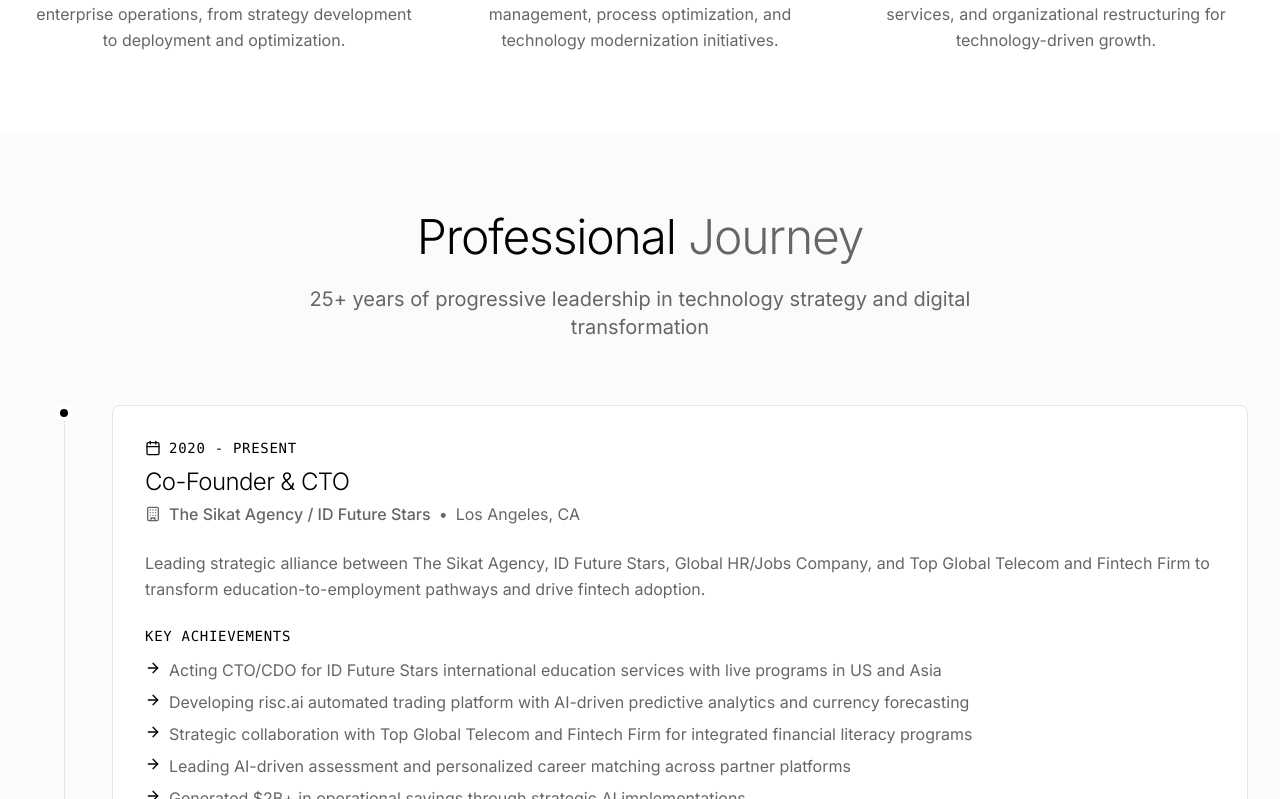
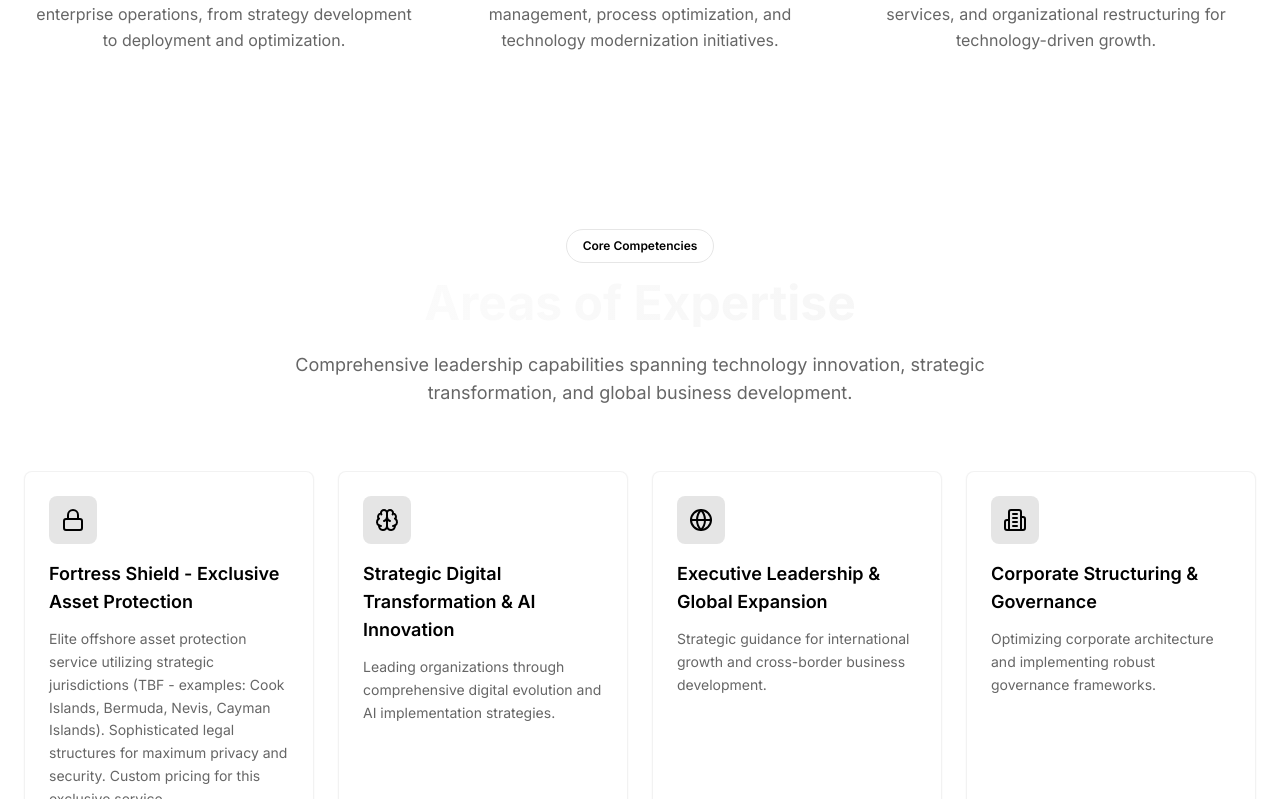
Before and after one commit to idfuturestars/chris-taylor-profile, a React (Vite) app: page / in a window 1280 px wide. Shown: the part 1941-2740 px from the top of the page. Built offline with nearby package versions, Linux system fonts and the light colour scheme.

Commit message:
Fix: Ensure Fortress Shield is visible
The user reports not being able to find "Fortress Shield" on the site. This commit ensures the service is correctly displayed.

```diff
--- a/src/pages/Index.tsx
+++ b/src/pages/Index.tsx
@@ -1,5 +1,6 @@
 import { Hero } from "@/components/Hero";
 import { AboutSection } from "@/components/AboutSection";
+import { ExpertiseSection } from "@/components/ExpertiseSection";
 import { ExperienceTimeline } from "@/components/ExperienceTimeline";
 import { PortfolioSection } from "@/components/PortfolioSection";
 import { TestimonialsSection } from "@/components/TestimonialsSection";
@@ -11,6 +12,7 @@ const Index = () => {
     <main className="min-h-screen bg-background">
       <Hero />
       <AboutSection />
+      <ExpertiseSection />
       <ExperienceTimeline />
       <PortfolioSection />
       <TestimonialsSection />
```
